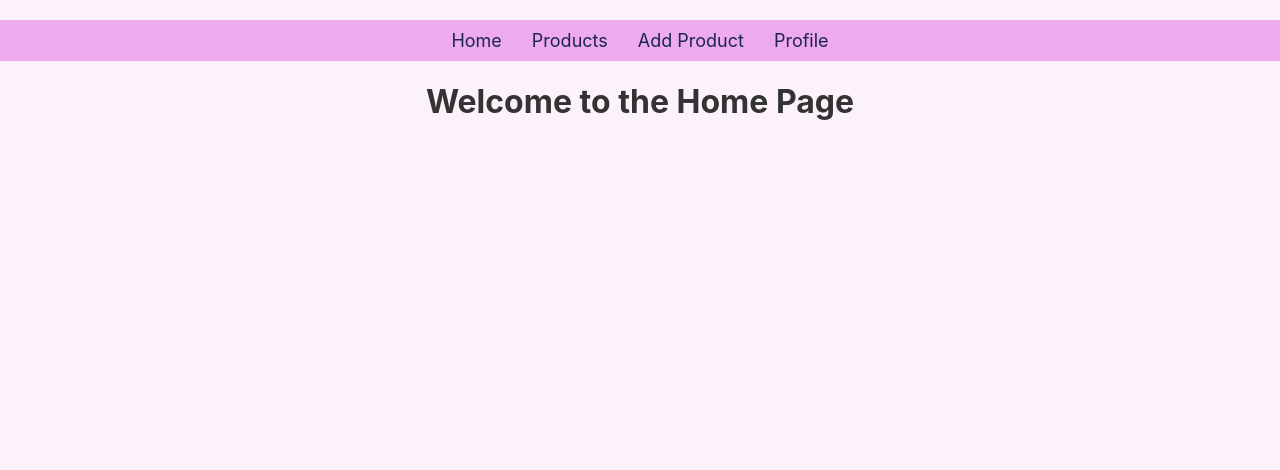
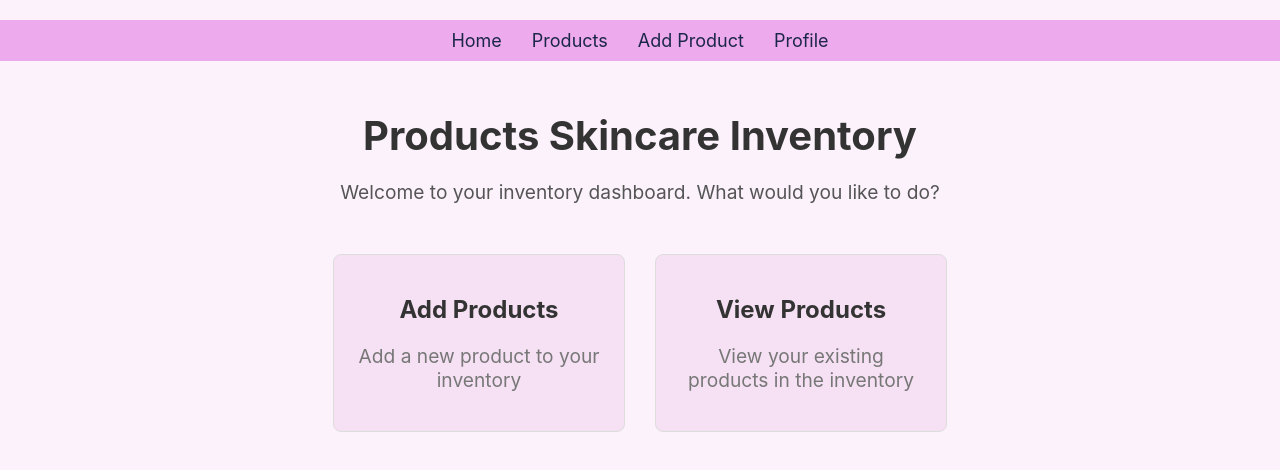
Before and after one commit to IsabellaS2/inventory-frontend, a React (Create React App) app: page / in a window 1280 px wide. Shown: the top 470 px of the page. Built offline with nearby package versions, Linux system fonts and the light colour scheme; sample sign-in values are in the browser's storage.

Commit message:
Create home page and update readme

```diff
--- a/src/App.js
+++ b/src/App.js
@@ -8,6 +8,7 @@ import Login from "./pages/login";
 import Register from "./pages/register";
 import ErrorPage from "./pages/error-page";
 import Profile from "./pages/profile";
+import HomePage from "./pages/home";
 import './App.css';
 
 const App = () => {
@@ -15,7 +16,7 @@ const App = () => {
     <Router>
       <Navbar />
       <Routes>
-        <Route path="/" element={<h1>Welcome to the Home Page</h1>} />
+        <Route path="/" element={<HomePage />} />
         <Route path="/products" element={<ProductsPage />} />
         <Route path="/products/:id" element={<ProductDetailPage />} />
         <Route path="/add-product" element={<AddProductPage />} />
--- /dev/null
+++ b/src/pages/home.js
@@ -0,0 +1,51 @@
+import React, { useEffect, useState } from "react";
+import { useNavigate } from "react-router-dom";
+import "../styling/home.css";
+
+const HomePage = () => {
+  const navigate = useNavigate();
+  const [isTokenValid, setIsTokenValid] = useState(null);
+
+  useEffect(() => {
+    const token = localStorage.getItem("token");
+
+    if (!token) {
+      navigate("/login");
+      return;
+    }
+
+    const payload = JSON.parse(atob(token.split(".")[1]));
+    const currentTime = Math.floor(Date.now() / 1000);
+
+    if (payload.exp < currentTime) {
+      localStorage.removeItem("token");
+      navigate("/login");
+    } else {
+      setIsTokenValid(true);
+    }
+  }, [navigate]);
+
+  if (isTokenValid === null) {
+    return <div>Loading...</div>;
+  }
+
+  return (
+    <div className="home-container">
+      <h1>Products Skincare Inventory</h1>
+      <p>Welcome to your inventory dashboard. What would you like to do?</p>
+
+      <div className="home-cards">
+        <div className="home-card" onClick={() => navigate("/add-product")}>
+          <h2>Add Products</h2>
+          <p>Add a new product to your inventory</p>
+        </div>
+        <div className="home-card" onClick={() => navigate("/products")}>
+          <h2>View Products</h2>
+          <p>View your existing products in the inventory</p>
+        </div>
+      </div>
+    </div>
+  );
+};
+
+export default HomePage;
--- /dev/null
+++ b/src/styling/home.css
@@ -0,0 +1,58 @@
+.home-container {
+  text-align: center;
+  margin-top: 50px;
+}
+
+.home-container h1 {
+  font-size: 2.5rem;
+  color: #333;
+}
+
+.home-container p {
+  font-size: 1.2rem;
+  color: #555;
+}
+
+.home-container button {
+  background-color: #007bff;
+  color: white;
+  border: none;
+  padding: 8px 16px;
+  cursor: pointer;
+  font-size: 1rem;
+  border-radius: 5px;
+}
+
+.home-container button:hover {
+  background-color: #0056b3;
+}
+
+.home-cards {
+  display: flex;
+  justify-content: center;
+  margin-top: 30px;
+  gap: 30px;
+}
+
+.home-card {
+  background-color: #f5e1f3;
+  border: 1px solid #ddd;
+  padding: 20px;
+  width: 250px;
+  cursor: pointer;
+  border-radius: 8px;
+  transition: transform 0.2s ease-in-out;
+}
+
+.home-card:hover {
+  transform: scale(1.05);
+}
+
+.home-card h2 {
+  font-size: 1.5rem;
+  color: #333;
+}
+
+.home-card p {
+  color: #777;
+}
```
Also changed, not shown: package.json (+6 -2 lines), 2 other files (tests, documents, lock files or other folders).
